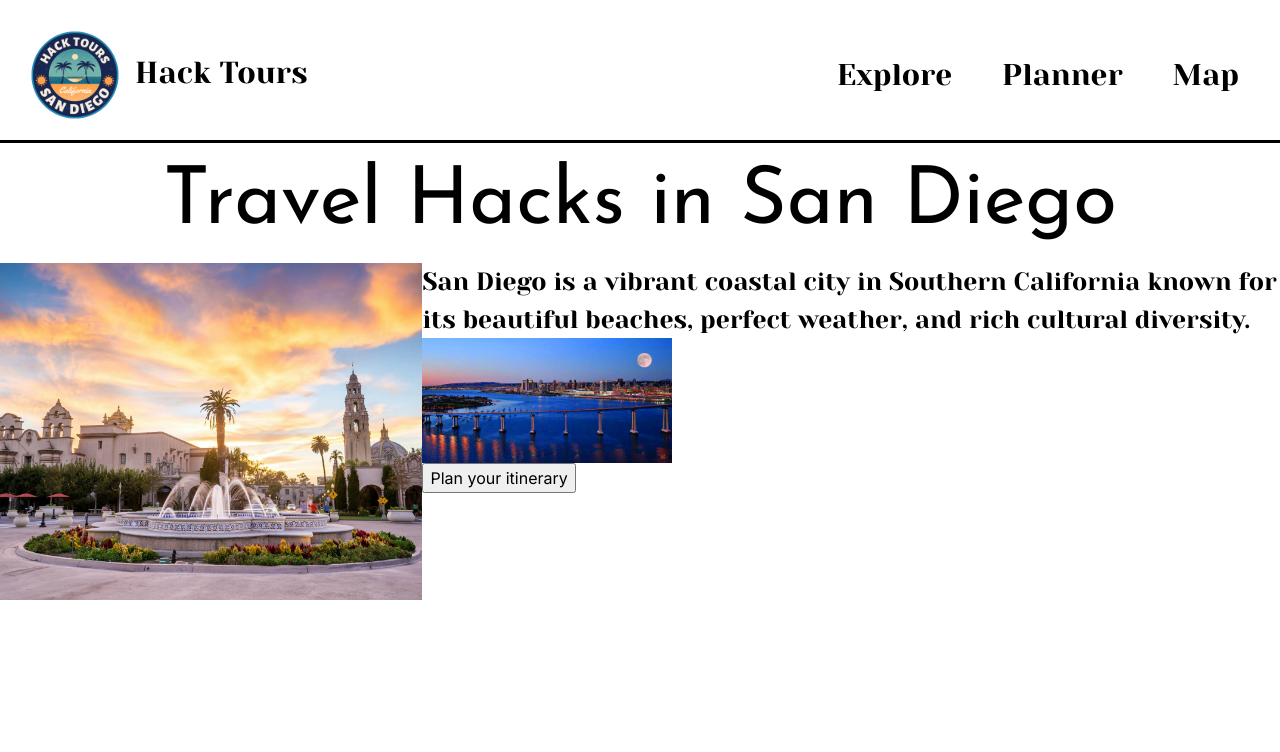
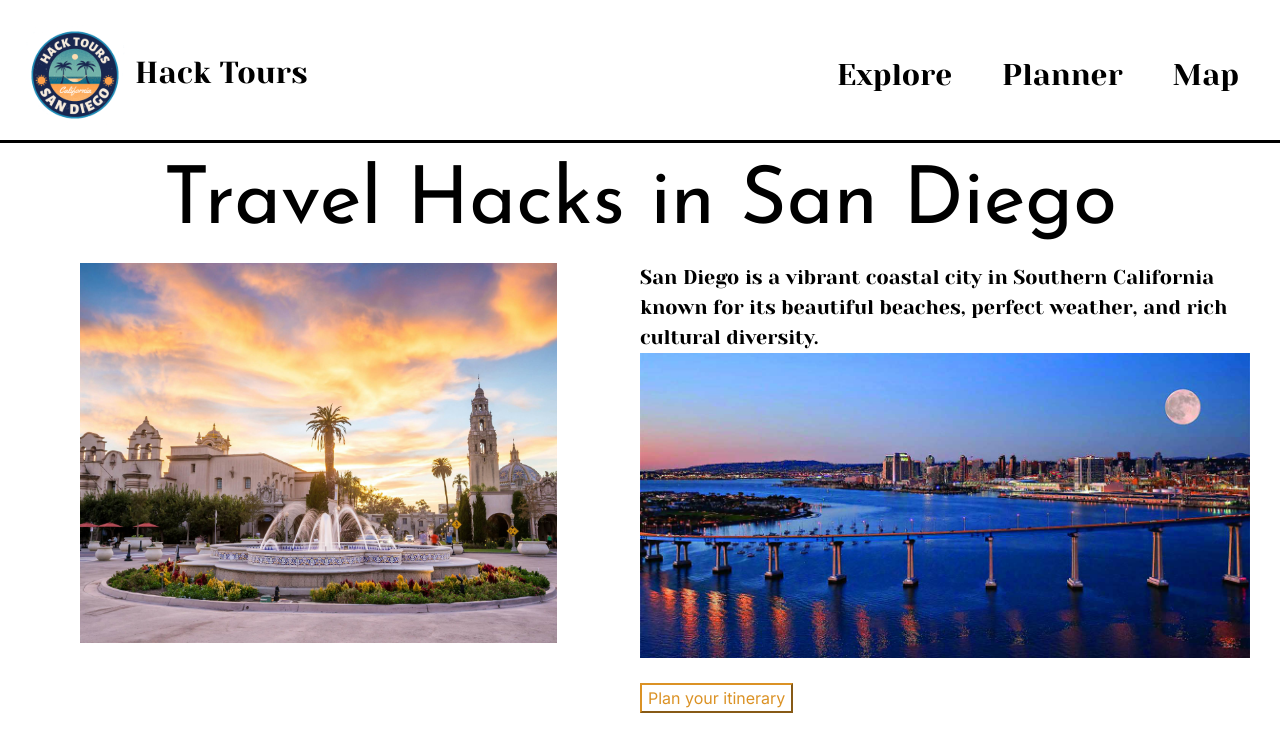
Before and after one commit to acmucsd-projects/sp24-hack-team-1, a Next.js app in the folder client/: page / in a window 1280 px wide. Shown: the top 752 px of the page. Built offline with nearby package versions, Linux system fonts and the light colour scheme.

Commit message:
fix-front-style

```diff
--- a/client/src/app/page.js
+++ b/client/src/app/page.js
@@ -30,11 +30,11 @@ export default function Home() {
             <Image className={styles.img2}
             src="/img2.jpg"
             alt="homepic2"
-            width={250}
-            height={250}
+            width={621}
+            height={283}
             priority
             />
-            <button>
+            <button className={styles.homeBtn}>
               Plan your itinerary
             </button>
           </div>
--- a/client/src/app/page.module.css
+++ b/client/src/app/page.module.css
@@ -242,22 +242,44 @@
 
 .desc {
   font-family: "Yeseva One", serif;
-  font-size: 25px;
+  font-size: 20px;
 }
 
 .homebody {
   display: flex;
+  justify-content: left;
 }
 
 .img1 {
+  padding-left: 80px;
+  padding-right: 0px;
+  padding-top: 0px;
   height: auto;
+  flex: 1;
+  max-width: 87%;
+}
+
+.homerightside {
+  flex: 1;
+  width: 50vw;
+  padding-right: 30px;
 }
 
 .img2 {
   height: auto;
+  max-width: 100%;
 }
 
 .homeimg1 {
-  width: 65vw;
+  width: 50vw;
   margin: 0px;
+  padding-right: 0;
 }
+
+.homeBtn {
+  margin-top: 25px;
+  color: #db9225;
+  background-color: white;
+  cursor: pointer;
+  border-color: #db9225;
+}
```
